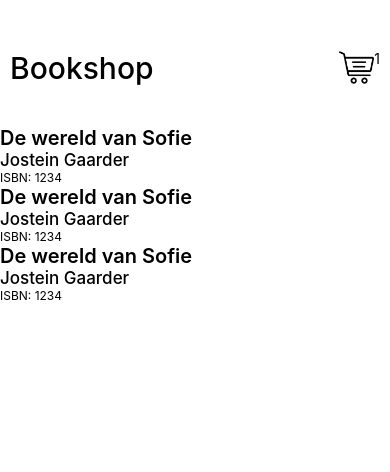
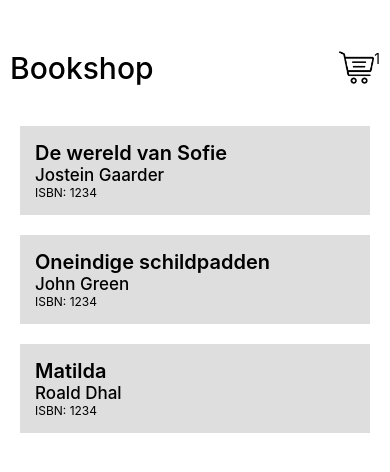
Before and after one commit to sarahlisamero/eerste-challenge-mobdev, a React Native app: screen / in a window 390 px wide. Shown: the top 472 px of the page. Built offline with nearby package versions, Linux system fonts and the light colour scheme.

Commit message:
tiles vormgeven

```diff
--- a/App.js
+++ b/App.js
@@ -13,18 +13,24 @@ export default function App() {
         </View>
       </View>
       <View style={styles.container}>
+        <View style={styles.tilesContainer}>
         <BookTile
         title="De wereld van Sofie"
         author="Jostein Gaarder"
         subTitle="ISBN: 1234"/>
+        </View>
+        <View style={styles.tilesContainer}>
         <BookTile
-        title="De wereld van Sofie"
-        author="Jostein Gaarder"
+        title="Oneindige schildpadden"
+        author="John Green"
         subTitle="ISBN: 1234"/>
+        </View>
+        <View style={styles.tilesContainer}>
         <BookTile
-        title="De wereld van Sofie"
-        author="Jostein Gaarder"
+        title="Matilda"
+        author="Roald Dhal"
         subTitle="ISBN: 1234"/>
+        </View>
       </View>
       <View>
         <StatusBar style="auto" />
@@ -42,14 +48,15 @@ const styles = StyleSheet.create({
     backgroundColor: '#fff',
     paddingTop: 40,
   },
-  /*tilesContainer: {
-    flex: 1,
-    flexDirection: 'row',
-    flexWrap: 'wrap',
-    flexGrow: 0,
-    flexShrink: 0,
-    justifyContent: 'space-evenly',
-  },*/
+  tilesContainer: {
+    backgroundColor:"#dedede",
+    marginBottom:20,
+    marginLeft:20,
+    marginRight:20,
+    paddingLeft:15,
+    paddingTop:15,
+    paddingBottom:15
+  },
   icon:{
     width:35,
     height:35,
```
